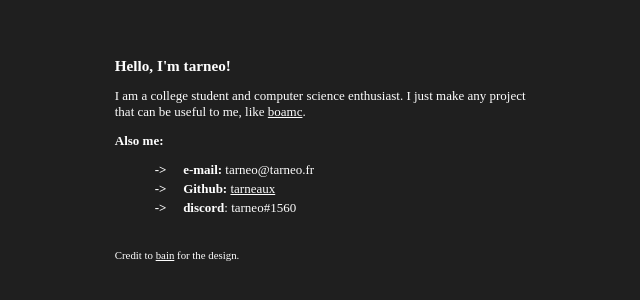
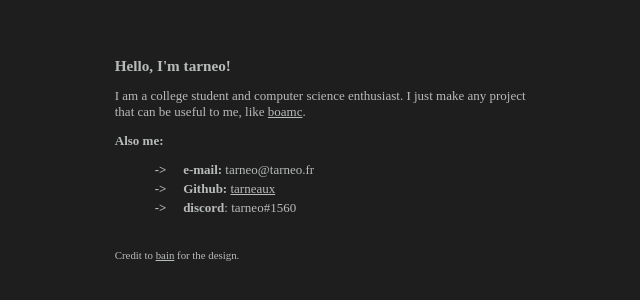
Before and after one commit to tarneaux/tarneo.fr-nextjs, a Next.js app: page / in a window 1280 px wide. Shown: the part 236-536 px from the top of the page, without its empty margins (314-954 px from the left). Built offline with nearby package versions, Linux system fonts and the light colour scheme; a web font is replaced by a local one.

Commit message:
Add monokai dimmed colors globally (these colors are from https://github.com/dexpota/kitty-themes/blob/master/themes/DimmedMonokai.conf)

```diff
--- a/styles/globals.scss
+++ b/styles/globals.scss
@@ -10,6 +10,10 @@ body {
   margin: 0;
   font-family: Hasklug;
   font-size: small;
+  ::selection {
+    background-color: var(--selection-background-color);
+    color: var(--selection-foreground-color);
+  }
 }
 
 
@@ -36,6 +40,25 @@ ul {
 }
 
 * {
-  --bg-color: #1f1f1f;
-  --fg-color: #fefefe;
+  --bg-color: #1e1e1e;
+  --fg-color: #b8bcb9;
+  --cursor-color: #f83d19;
+  --selection-background-color: #292c31;
+  --color0: #3a3c43;
+  --color8: #888987;
+  --color1: #be3e48;
+  --color9: #fb001e;
+  --color2: #869a3a;
+  --color10: #0e712e;
+  --color3: #c4a535;
+  --color11: #c37033;
+  --color4: #4e76a1;
+  --color12: #176ce3;
+  --color5: #855b8d;
+  --color13: #fb0067;
+  --color6: #568ea3;
+  --color14: #2d6f6c;
+  --color7: #b8bcb9;
+  --color15: #fcffb8;
+  --selection-foreground-color: #1e1e1e;
 }
```
